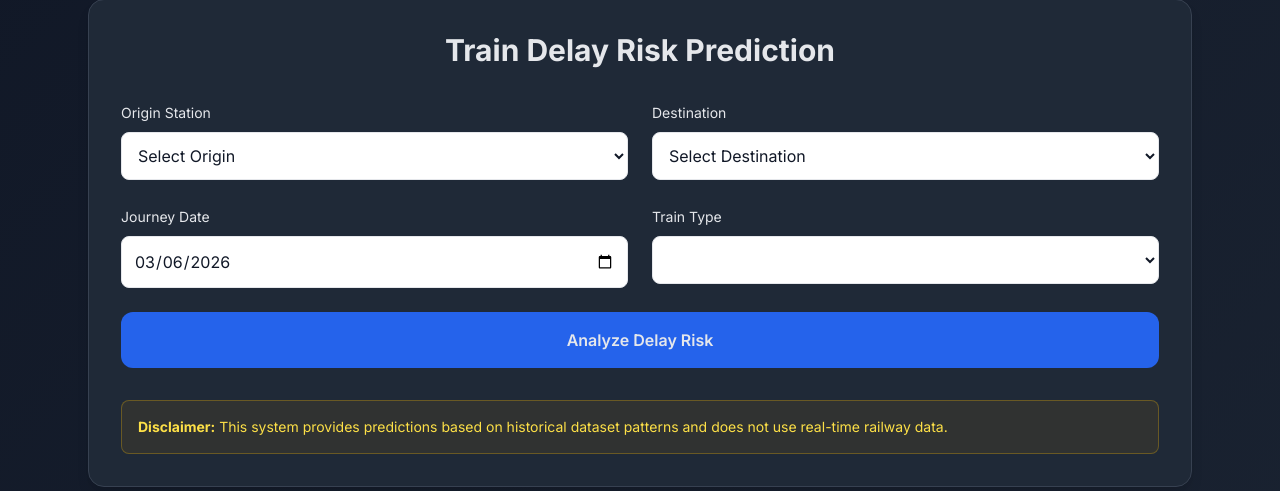
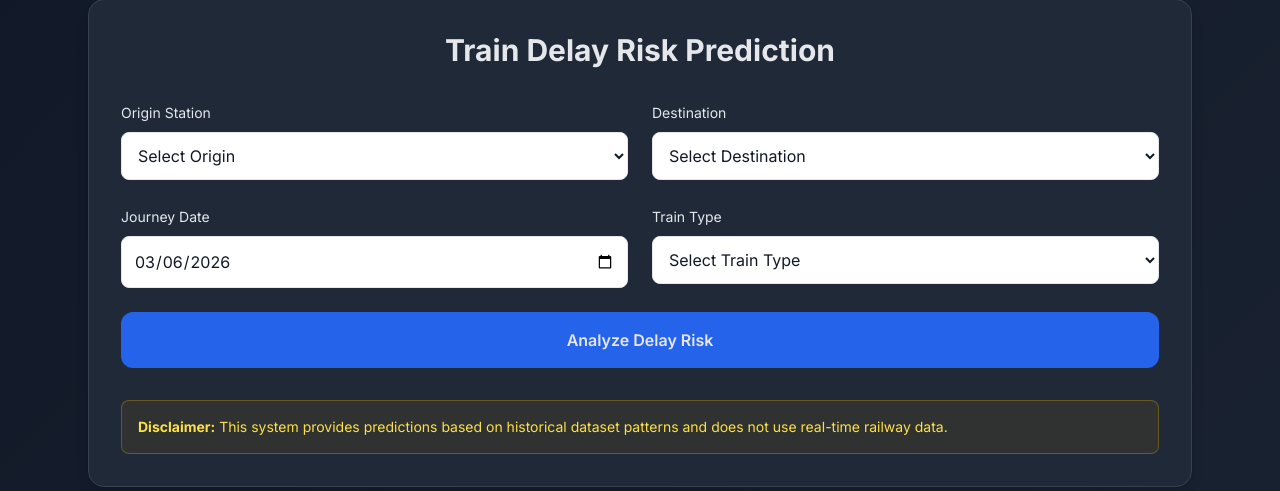
Before and after one commit to Manohar1705/Train-Delay-Prediction-System, a Flask app: page / in a window 1280 px wide. Shown: the part 118-609 px from the top of the page. Run offline with Flask 3, Linux system fonts and the light colour scheme; lists and menus that the app fills with data are empty; parts of the project's set-up code (start-up, migrations or seed data) failed here and were passed over; some libraries are stand-ins or nearby versions.

```diff
--- a/templates/index.html
+++ b/templates/index.html
@@ -111,7 +111,8 @@
 
             <div>
                 <label class="text-sm">Train Type</label>
-                <select id="trainType" class="w-full mt-2 p-3 rounded-lg border">
+                <select id="trainType" class="w-full mt-2 p-3 rounded-lg border" required>
+                    <option value="">Select Train Type</option>
                     {% for t in types %}
                     <option value="{{ t }}">{{ t }}</option>
                     {% endfor %}
@@ -277,4 +278,5 @@ This project demonstrates the application of predictive analytics, machine learn
 </script>
 
 </body>
+
 </html>
```
